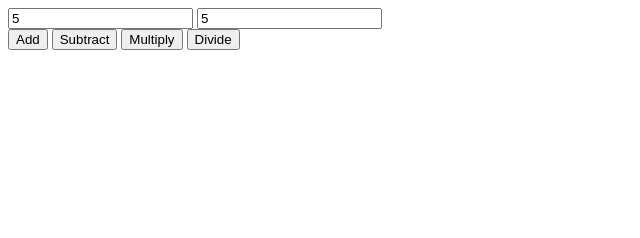
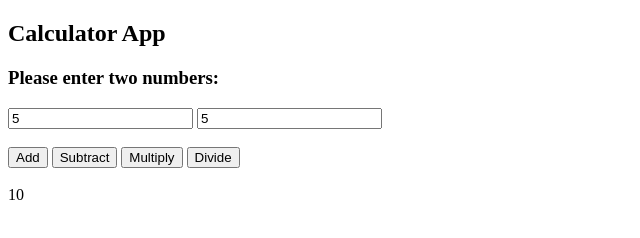
Before and after one commit to mozecode/lambdacalculator, a plain HTML site: page index.html in a window 1280 px wide. Both pictures are taken after typing "5", "5" into the empty fields and a click on the button "Add". Shown: the whole page, without its empty margins (0-640 px from the left). Drawn offline with Linux system fonts and the light colour scheme.

Commit message:
add print to div functionality, app title, and directions

```diff
--- a/calculator.js
+++ b/calculator.js
@@ -1,6 +1,9 @@
-//get values from form
+//get values from form -start by targeting input boxes
 let numberInput = document.getElementById("num1");
 let numberInput2 = document.getElementById("num2");
+
+//target DOM output div
+let outputDiv= document.getElementById("output");
 
 //targets for event listeners on buttons
 let add= document.getElementById("add");
@@ -31,25 +34,29 @@ numberInput2.addEventListener("change", function(){
 	console.log ("userInput2",userInput2);
 })
 
-//event listeners for each button
+//event listeners for each button including print to div
 add.addEventListener("click", function(){
 	let newSum = operation(userInput, userInput2, sum);
 	console.log ("newSum",newSum);
+	outputDiv.innerHTML = `${newSum}`;
 });
 
 sub.addEventListener("click", function(){
 	 let newSub = operation(userInput, userInput2, subtract);
 	 console.log ("newSub", newSub);
+	 outputDiv.innerHTML = `${newSub}`;
 });
 
 mult.addEventListener("click", function(){
 	let newMult = operation(userInput, userInput2, multiply);
 	console.log ("newMult",newMult);
+	outputDiv.innerHTML = `${newMult}`;
 });
 
 divide.addEventListener("click", function(){
 	let newDivi = operation(userInput, userInput2, divi);
 	console.log ("newDivi", newDivi);
+	outputDiv.innerHTML = `${newDivi}`;
 });
 
 /*
--- a/index.html
+++ b/index.html
@@ -6,19 +6,21 @@
 </head>
 <body>
 
-<section id="output">
+<section>
+<h1>Calculator App</h1>
+<h3>Please enter two numbers:</h3>
 	<input type="number" name="num1" id="num1">
 	<input type="number" name="num2" id="num2">
 </section>
+<br>
 <section>
 	<button id="add">Add</button>
 	<button id="sub">Subtract</button>
 	<button id="mult">Multiply</button>
 	<button id="divide">Divide</button>
 </section>
-
-
-
+<br>
+<section id="output"></section>
 <script type="text/javascript" src="calculator.js"></script>
 </body>
 </html>
```
